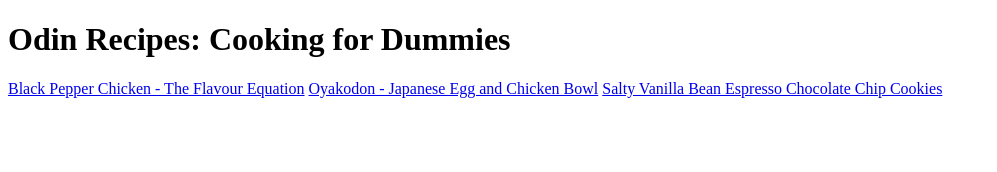
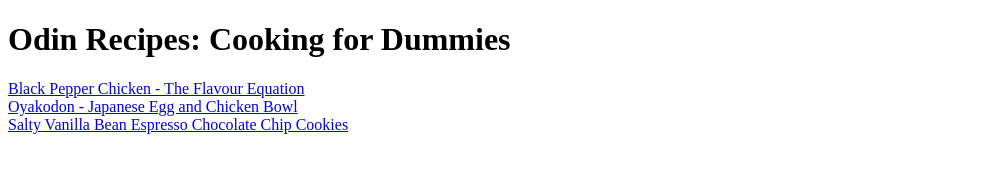
Before and after one commit to Zixtrauce/odin-recipes, a plain HTML site: page index.html in a window 1280 px wide. Shown: the whole page, without its empty margins (0-997 px from the left). Drawn offline with Linux system fonts and the light colour scheme.

Commit message:
Adding line breaks to index page

```diff
--- a/index.html
+++ b/index.html
@@ -8,8 +8,8 @@
 </head>
 <body>
     <h1>Odin Recipes: Cooking for Dummies</h1>
-    <a href="./recipes/black_pepper_chicken.html">Black Pepper Chicken - The Flavour Equation</a>
-    <a href="./recipes/oyakodon.html">Oyakodon - Japanese Egg and Chicken Bowl</a>
-    <a href="./recipes/cookies.html">Salty Vanilla Bean Espresso Chocolate Chip Cookies</a>
+    <a href="./recipes/black_pepper_chicken.html">Black Pepper Chicken - The Flavour Equation</a><br>
+    <a href="./recipes/oyakodon.html">Oyakodon - Japanese Egg and Chicken Bowl</a><br>
+    <a href="./recipes/cookies.html">Salty Vanilla Bean Espresso Chocolate Chip Cookies</a><br>
 </body>
 </html>
```
